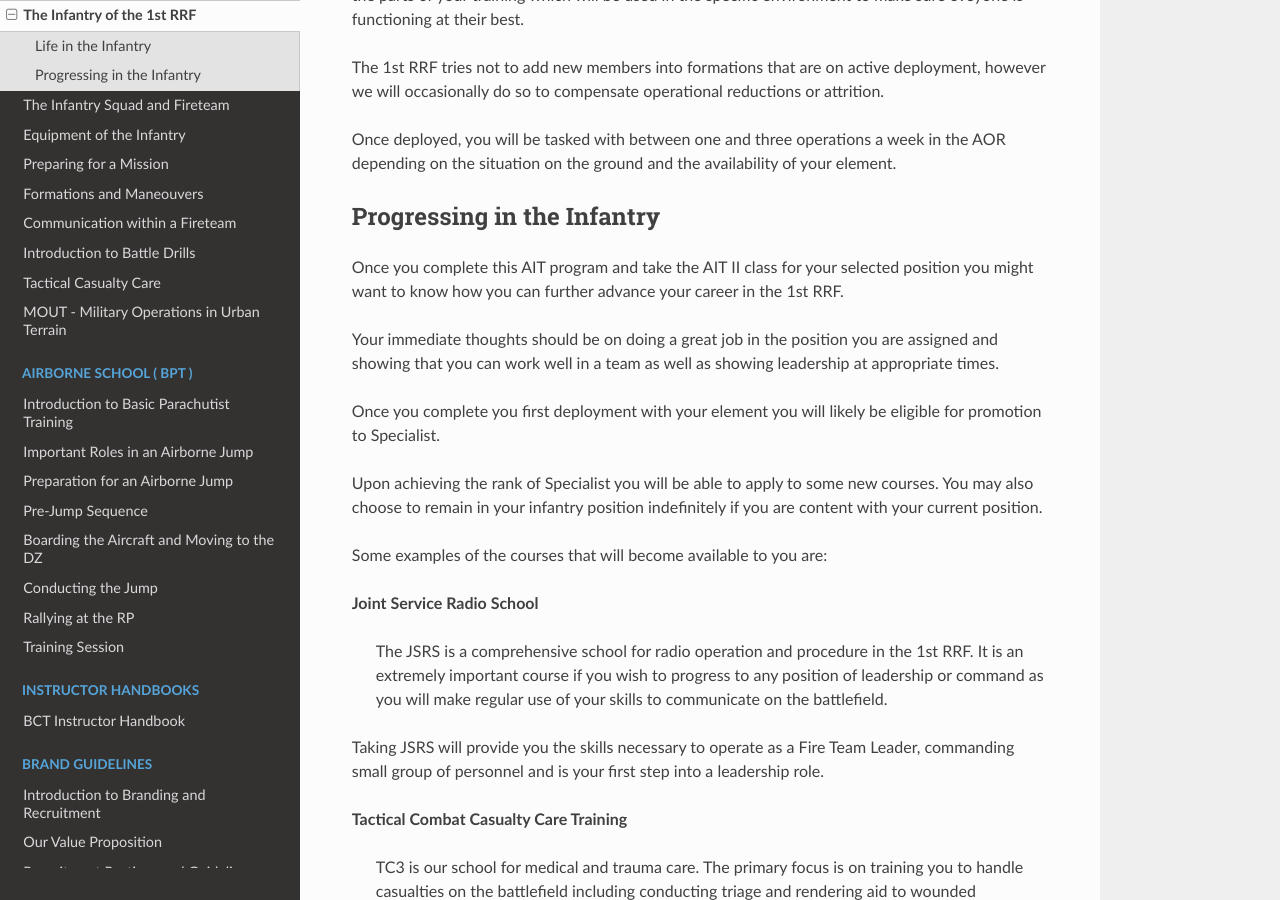
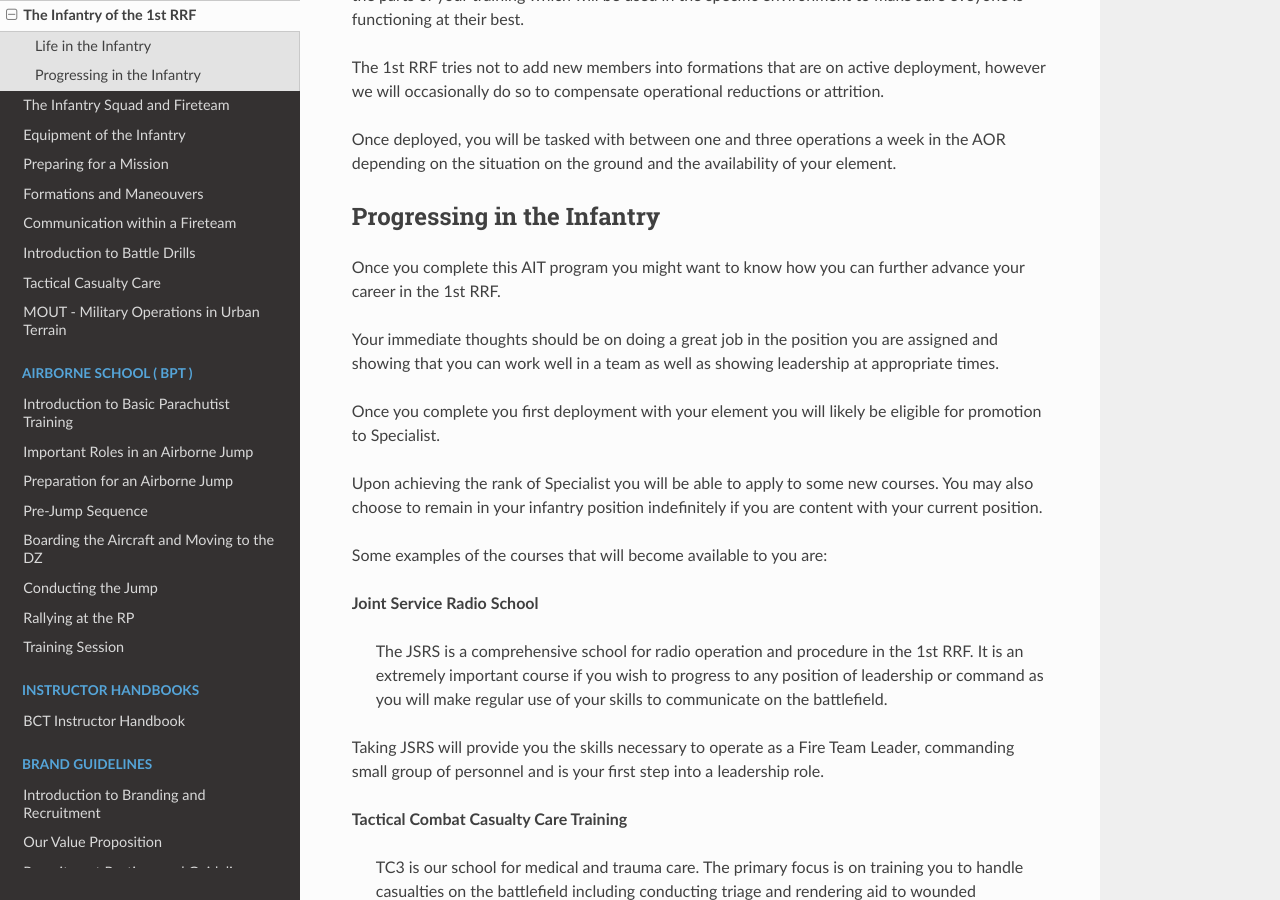
Before and after one commit to 1st-rapid-response-force/Training-Programs, a Sphinx documentation site: the page built from docs/source/ait_11/infantry_of_the_rrf.rst, in a window 1280 px wide and 900 px high, scrolled down 736 px. Built offline with Sphinx 7.4.7 and the Read the Docs theme 2.0.0, drawn with Linux system fonts in a browser that asks for light colours; formulas are drawn with MathJax 3.

Commit message:
Adjust to new training program
Signed-off-by: Alexander Christie <alex@briefly.io>

```diff
--- a/docs/source/ait_11/infantry_of_the_rrf.rst
+++ b/docs/source/ait_11/infantry_of_the_rrf.rst
@@ -25,7 +25,7 @@ Once deployed, you will be tasked with between one and three operations a week i
 Progressing in the Infantry
 ------------------------------
 
-Once you complete this AIT program and take the AIT II class for your selected position you might want to know how you can further advance your career in the 1st RRF.
+Once you complete this AIT program you might want to know how you can further advance your career in the 1st RRF.
 
 Your immediate thoughts should be on doing a great job in the position you are assigned and showing that you can work well in a team as well as showing leadership at appropriate times.
 
```
